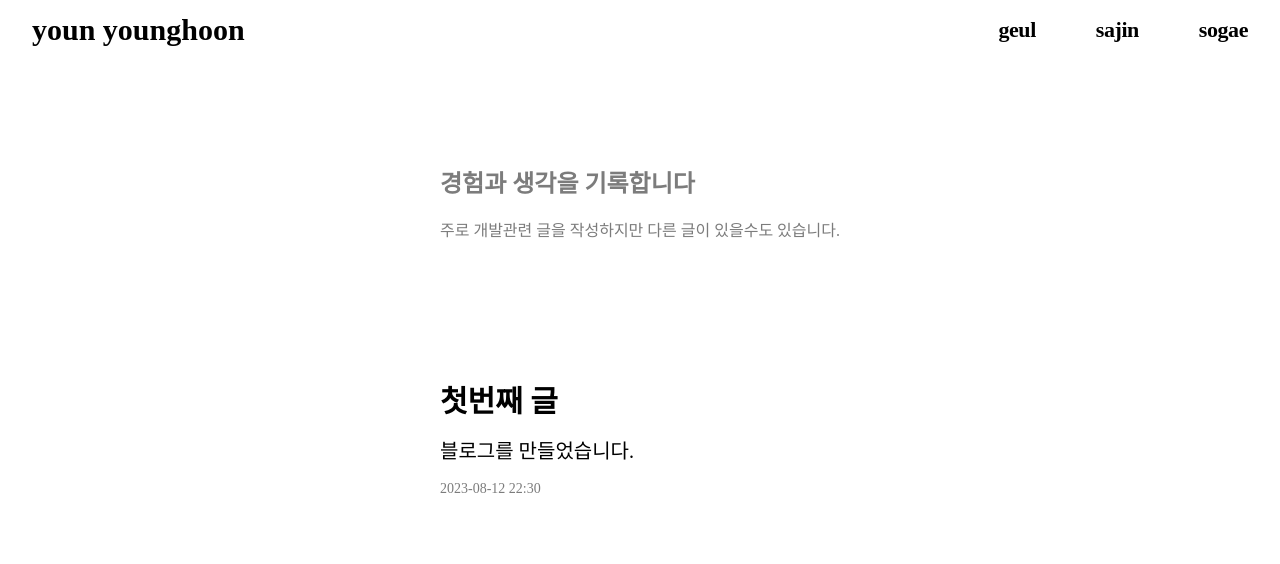
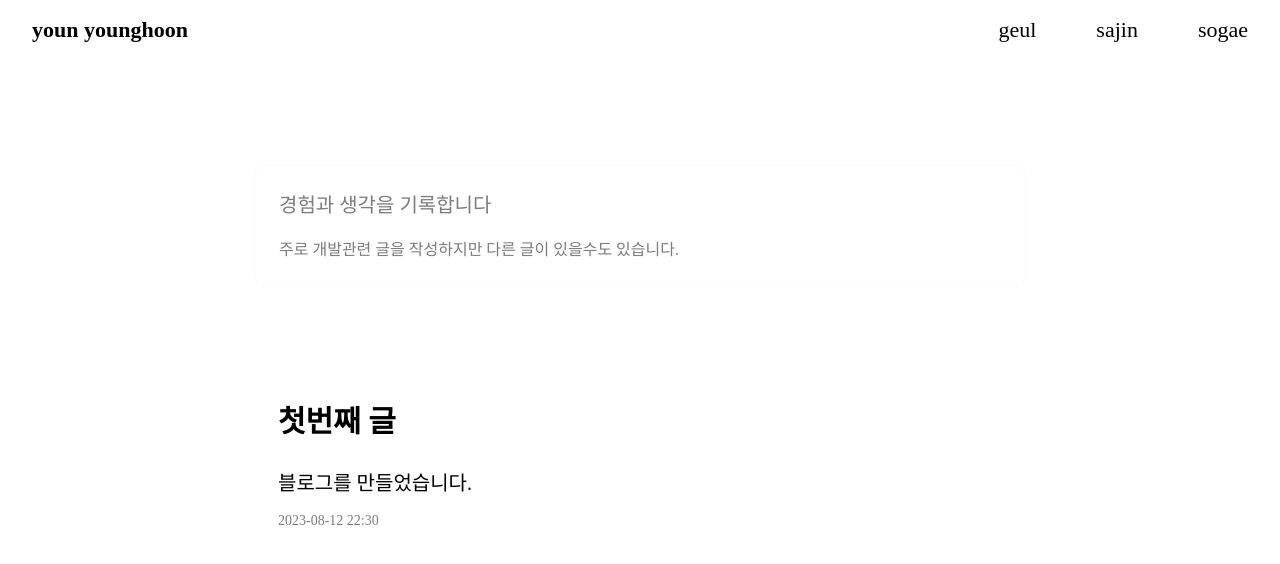
Before and after one commit to yyounghoon/alfred, a Next.js app: page /posts in a window 1280 px wide. Shown: the top 564 px of the page. Built offline with nearby package versions, Linux system fonts and the light colour scheme; a web font is replaced by a local one.

Commit message:
[수정] 스타일

```diff
--- a/src/components/@shared/Guide.tsx
+++ b/src/components/@shared/Guide.tsx
@@ -1,4 +1,5 @@
 import styled from '@emotion/styled';
+import { palette } from '@/styles/palette';
 
 type TProps = {
   title: string;
@@ -17,20 +18,21 @@ export default Guide;
 
 const Container = styled.div`
   display: flex;
-  max-width: 820px;
-  padding: 24px;
   flex-direction: column;
   justify-content: center;
   align-items: flex-start;
   gap: 20px;
+  padding: 24px;
   margin: 80px 0;
+  border: 1px solid ${palette.lightGrey};
+  border-radius: 12px;
 `;
 
 const Title = styled.p`
   color: #7c7c7c;
-  font-size: 24px;
+  font-size: 20px;
   font-style: normal;
-  font-weight: 600;
+  font-weight: 500;
   line-height: normal;
 `;
 
--- a/src/components/@shared/Header.tsx
+++ b/src/components/@shared/Header.tsx
@@ -1,5 +1,6 @@
 import styled from '@emotion/styled';
 import Link from 'next/link';
+import { palette } from '@/styles/palette';
 
 function Header() {
   return (
@@ -26,8 +27,8 @@ const Nav = styled.div`
 `;
 
 const Title = styled.p`
-  color: #000;
-  font-size: 30px;
+  color: ${palette.black};
+  font-size: 22px;
   font-style: normal;
   font-weight: 600;
   line-height: normal;
@@ -39,12 +40,9 @@ const Menu = styled.div`
   gap: 60px;
 
   a {
-    color: #000;
+    color: ${palette.black};
     font-size: 22px;
     font-style: normal;
-    font-weight: 700;
     line-height: normal;
-    letter-spacing: -0.44px;
-    text-decoration: none;
   }
 `;
--- a/src/components/Layout.tsx
+++ b/src/components/Layout.tsx
@@ -18,10 +18,13 @@ export default Layout;
 const Container = styled.div`
   display: flex;
   flex-direction: column;
+  height: 100%;
 `;
 
 const MainSection = styled.section`
   flex: 1;
-  margin: auto;
-  max-width: ;
+  width: 100%;
+  max-width: 820px;
+  margin: 0 auto;
+  padding: 24px;
 `;
--- a/src/components/Post.tsx
+++ b/src/components/Post.tsx
@@ -1,7 +1,12 @@
 import { TPost } from '@/pages/posts';
 import Link from 'next/link';
-import { Date, Description, Title } from '@/styles/common.styles';
 import styled from '@emotion/styled';
+import { palette } from '@/styles/palette';
+import {
+  dateStyle,
+  descriptionStyle,
+  titleStyle,
+} from '@/styles/common.styles';
 
 function Post({ title, date, description, slug }: TPost) {
   return (
@@ -22,5 +27,23 @@ export const Container = styled.div`
 
   height: 165px;
   padding: 32px 24px;
-  gap: 12px;
+  border-radius: 12px;
+
+  :hover {
+    background: ${palette.lightGrey};
+  }
 `;
+
+export const Title = styled.p`
+  ${titleStyle}
+  margin-bottom: 24px;
+`;
+
+export const Description = styled.p`
+  ${descriptionStyle}
+  margin-bottom: 12px;
+`;
+
+export const Date = styled.p`
+  ${dateStyle}
+`;
--- a/src/pages/index.tsx
+++ b/src/pages/index.tsx
@@ -1,8 +1,4 @@
-import Header from '@/components/@shared/Header';
-import Guide from '@/components/@shared/Guide';
 import styled from '@emotion/styled';
-import ListItem from '@/components/Post';
-import * as matter from 'gray-matter';
 
 function IntroPage() {
   return (
--- a/src/styles/common.styles.tsx
+++ b/src/styles/common.styles.tsx
@@ -1,19 +1,19 @@
 import { palette } from '@/styles/palette';
-import styled from '@emotion/styled';
+import { css } from '@emotion/react';
 
-export const Title = styled.p`
+export const titleStyle = css`
   color: ${palette.black};
   font-size: 30px;
   font-weight: 600;
 `;
 
-export const Description = styled.p`
+export const descriptionStyle = css`
   color: ${palette.black};
   font-size: 20px;
   font-weight: 300;
 `;
 
-export const Date = styled.p`
+export const dateStyle = css`
   color: ${palette.grey};
   font-size: 14px;
   font-weight: 300;
--- a/src/styles/palette.ts
+++ b/src/styles/palette.ts
@@ -1,4 +1,7 @@
 export const palette = {
   black: '#000',
+  lightGrey: '#fafafa',
   grey: '#7c7c7c',
+  blockquote: '#dfe2e5',
+  white: '#ffffff',
 };
--- a/tsconfig.json
+++ b/tsconfig.json
@@ -13,6 +13,7 @@
     "resolveJsonModule": true,
     "isolatedModules": true,
     "jsx": "preserve",
+    "jsxImportSource": "@emotion/react",
     "incremental": true,
     "paths": {
       "@/*": ["./src/*"]
```
Also changed, not shown: src/pages/posts/[slug].tsx (+37 -7 lines), public/images/alfred-project.png (added), public/images/img.png (added).
